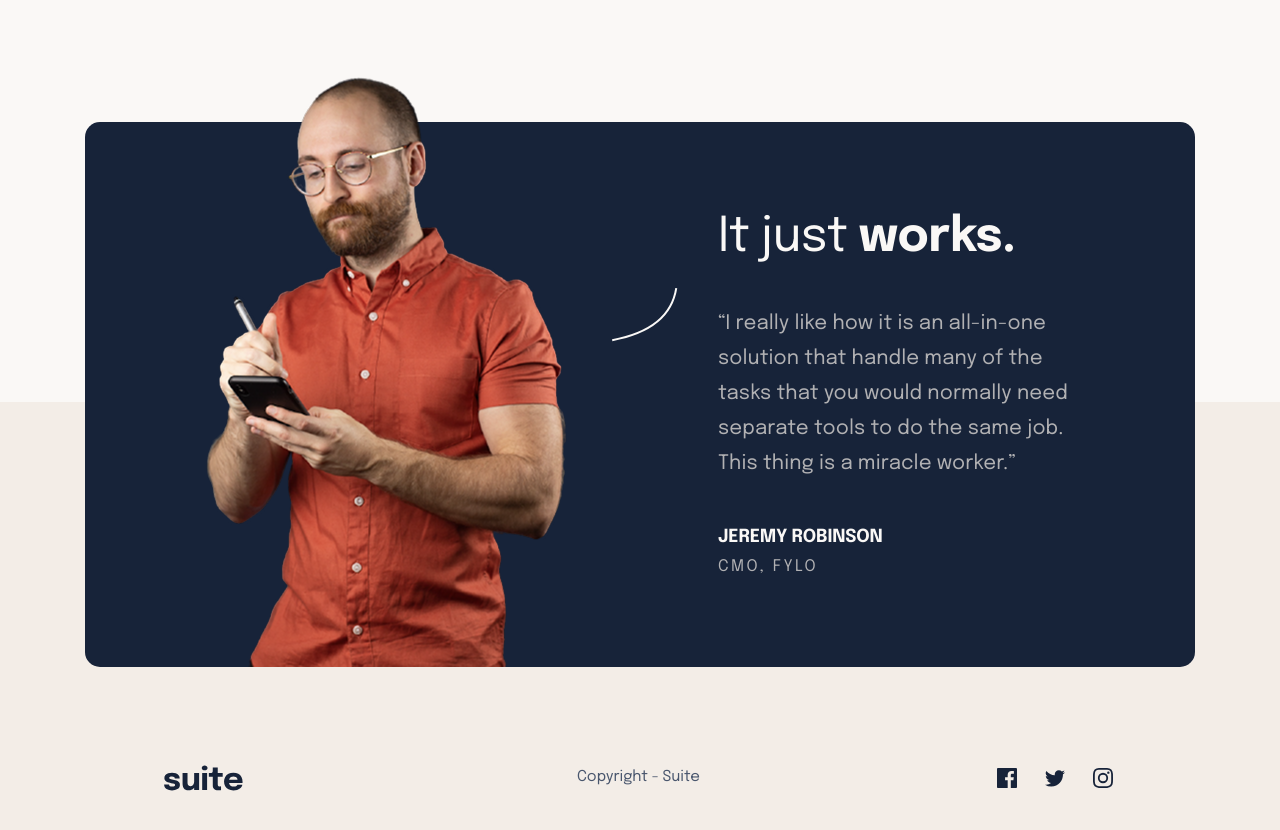
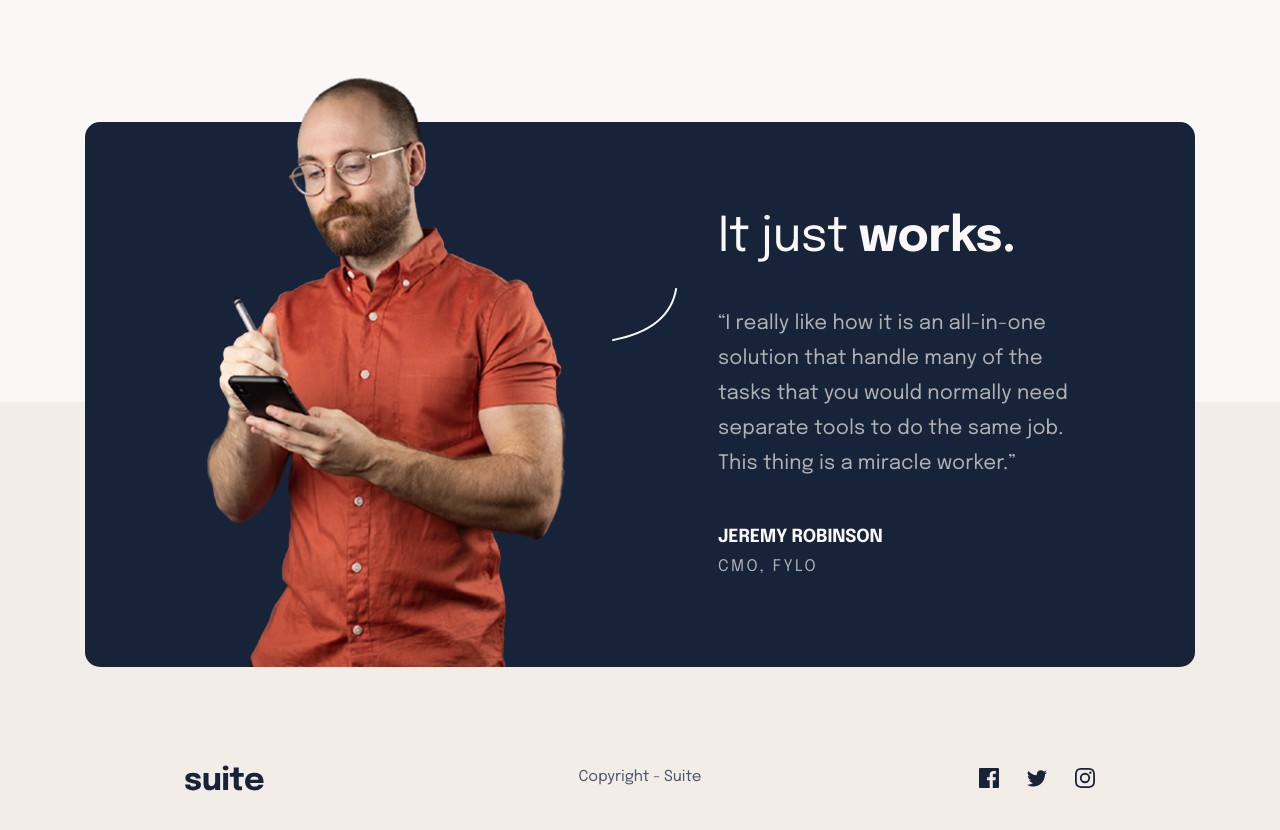
Before and after one commit to Bobstyle23/suite-landing-page, a website: page index.html in a window 1280 px wide. Shown: the part 858-1688 px from the top of the page. Drawn offline with Linux system fonts and the light colour scheme.

Commit message:
Modify footer padding

```diff
--- a/sass/layouts/_footer.scss
+++ b/sass/layouts/_footer.scss
@@ -82,6 +82,7 @@
 @include respond-to($breakpoint-desktops) {
   .footer {
     height: 46.4rem;
-    padding: 0 16.7rem 7.2rem 16.4rem;
+    padding: 0 18.45rem 7.2rem;
+    /* padding: 0 16.7rem 7.2rem 16.4rem; */
   }
 }
```
Also changed, not shown: sass/main.css, 1 other file.
